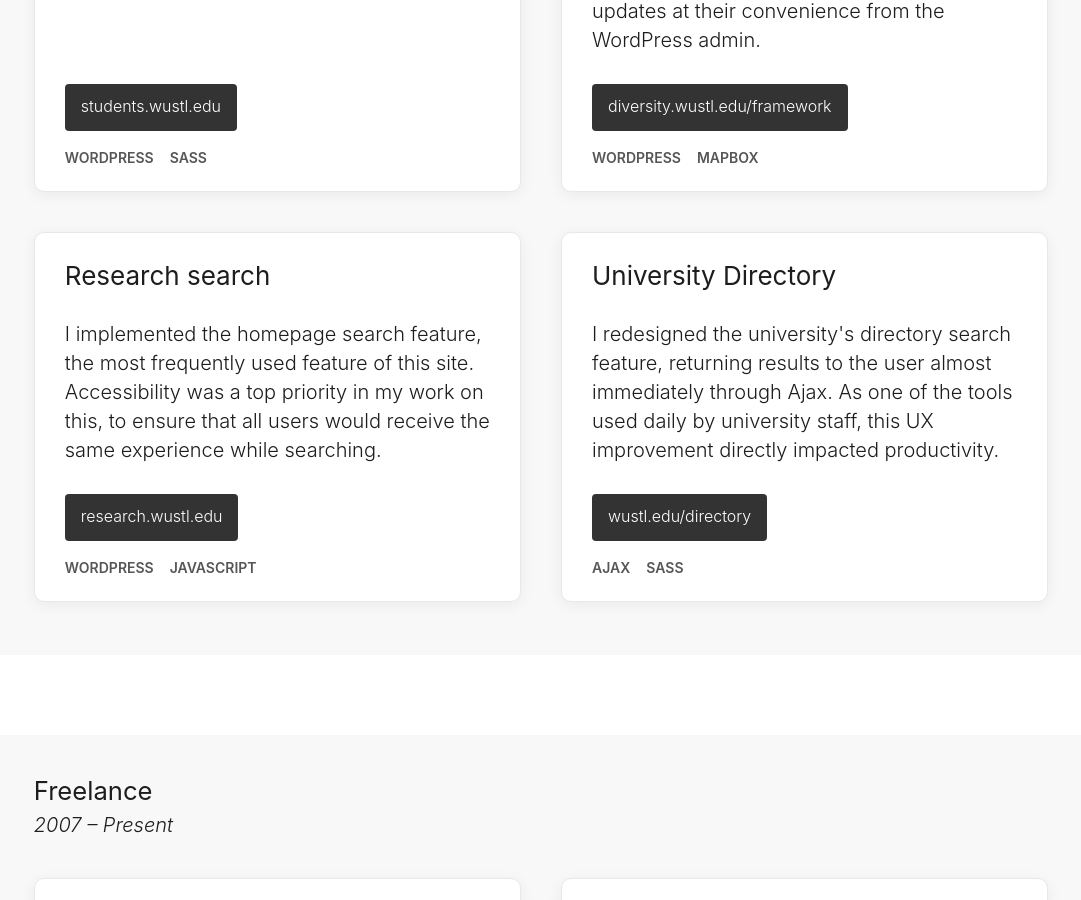
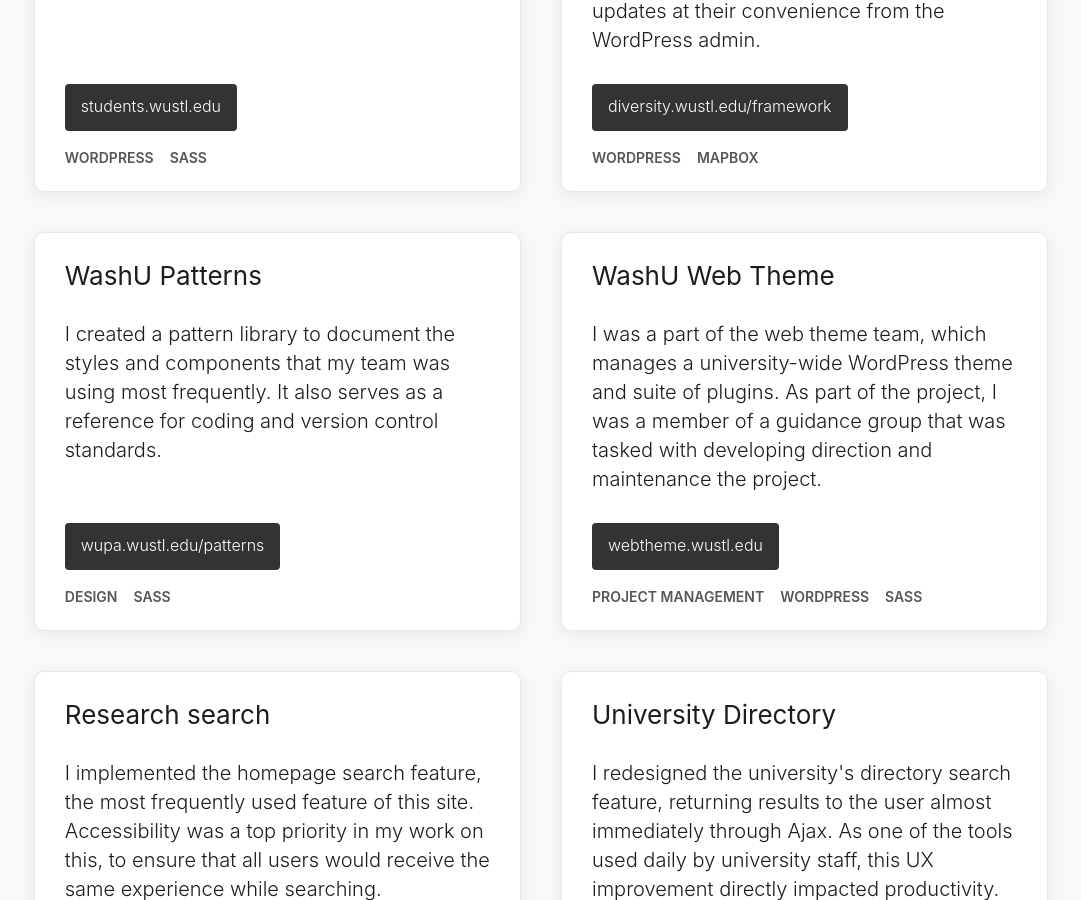
Before and after one commit to samhermes/samhermes.github.io, a Jekyll site: the page built from work.md, in a window 1280 px wide and 900 px high, scrolled down 567 px. Shown: the whole window, without its empty margins (99-1180 px from the left). Built offline with Jekyll 4.4.1, drawn with Linux system fonts in a browser that asks for light colours.

Commit message:
Add additional projects

```diff
--- a/work.md
+++ b/work.md
@@ -25,6 +25,25 @@ title: Work
         <ul class="project-tags">
             <li>WordPress</li>
             <li>Mapbox</li>
+        </ul>
+    </li>
+    <li>
+        <h3>WashU Patterns</h3>
+        <p>I created a pattern library to document the styles and components that my team was using most frequently. It also serves as a reference for coding and version control standards.</p>
+        <a class="project-link" href="http://wupa.wustl.edu/patterns">wupa.wustl.edu/patterns</a>
+        <ul class="project-tags">
+            <li>Design</li>
+            <li>Sass</li>
+        </ul>
+    </li>
+    <li>
+        <h3>WashU Web Theme</h3>
+        <p>I was a part of the web theme team, which manages a university-wide WordPress theme and suite of plugins. As part of the project, I was a member of a guidance group that was tasked with developing direction and maintenance the project.</p>
+        <a class="project-link" href="https://webtheme.wustl.edu">webtheme.wustl.edu</a>
+        <ul class="project-tags">
+            <li>Project Management</li>
+            <li>WordPress</li>
+            <li>Sass</li>
         </ul>
     </li>
     <li>
```
